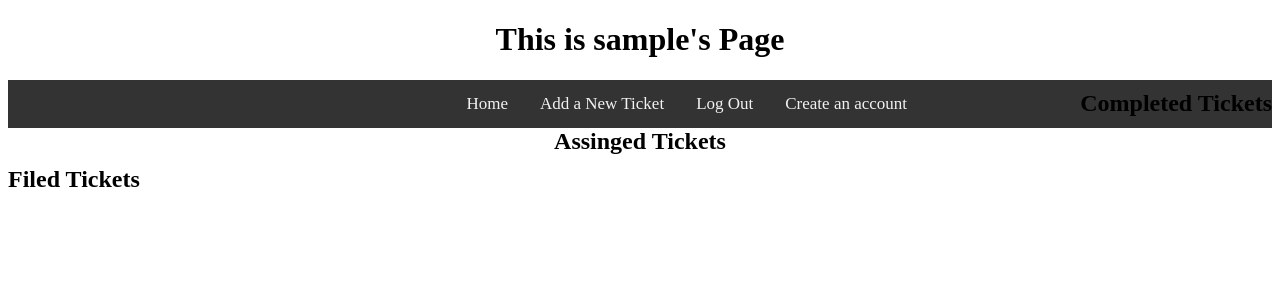
After one commit to Oejay94/django_bug_tracker, a Django app: page /userpage/1/ in a window 1280 px wide. The commit adds this page. Shown: the top 300 px of the page. Run offline with Django 3.2, Linux system fonts and the light colour scheme; the visitor is signed in with stand-in values (Sample User, id 1); data comes from the database, SQL or seed files in the repository; data that the repository does not hold is empty.

Commit message:
User is now able to add tickets. Updating tickets changes the status of the tickets depending whether a user is assigned or completed the ticket. Also added stlying to the pages as well.

```diff
--- a/bug_tracker/forms.py
+++ b/bug_tracker/forms.py
@@ -33,7 +33,6 @@ class UpdateTicket(forms.ModelForm):
     class Meta:
         model = TrackerTicket
         fields = [
-            'ticket_status',
             'assigned_user'
         ]
 
@@ -41,7 +40,6 @@ class CompletedTicket(forms.ModelForm):
     class Meta:
         model = TrackerTicket
         fields = [
-            'ticket_status',
             'completed_user'
         ]
 
@@ -49,5 +47,5 @@ class InvalidTicket(forms.ModelForm):
     class Meta:
         model = TrackerTicket
         fields = [
-            'ticket_status',
+            'ticket_status'
         ]
--- a/bug_tracker/settings.py
+++ b/bug_tracker/settings.py
@@ -27,8 +27,8 @@ DEBUG = True
 
 ALLOWED_HOSTS = ['*']
 
-LOGIN_URL = '/login/'
-LOGOUT_REDIRECT_URL = '/'
+LOGIN_URL = '/'
+LOGOUT_REDIRECT_URL = '/home/'
 
 
 # Application definition
--- /dev/null
+++ b/bug_tracker/static/generic_form/style.css
@@ -0,0 +1,6 @@
+form {
+    margin: auto;
+    width: 50%;
+    border: 3px solid black;
+    padding: 10px;
+  }
--- /dev/null
+++ b/bug_tracker/static/userPage/style.css
@@ -0,0 +1,61 @@
+#column1{
+    text-align: left;
+    list-style-position: inside;
+}
+
+#column1 li {
+    position: relative;
+    left: -25px;
+}
+
+
+#column2{
+    text-align: center;
+    margin-top: -85px;
+    list-style-position: inside;
+}
+
+#column2 li {
+    position: relative;
+    left: -35px;
+}
+
+#column3{
+    text-align: right;
+    margin-top: -85px;
+    list-style-position: inside;
+}
+
+#column3 li {
+    position: relative;
+    left: -55px;
+}
+
+.topnav {
+    background-color: #333;
+    overflow: hidden;
+  }
+
+  /* Style the links inside the navigation bar */
+  .topnav a {
+    float: left;
+    color: #f2f2f2;
+    text-align: center;
+    padding: 14px 16px;
+    text-decoration: none;
+    font-size: 17px;
+    position: relative;
+    left: 35%;
+  }
+
+  /* Change the color of links on hover */
+  .topnav a:hover {
+    background-color: #ddd;
+    color: black;
+  }
+
+  /* Add a color to the active/current link */
+  .topnav a.active {
+    background-color: #4CAF50;
+    color: white;
+  }
--- a/bug_tracker/templates/generic_form.html
+++ b/bug_tracker/templates/generic_form.html
@@ -4,10 +4,12 @@
     <head>
         <meta charset="UTF-8">
         <meta name="viewport" content="width=device-width, initial-scale=1.0">
-        <title>Document</title>
+        <title>Form Page</title>
     </head>
     {% load crispy_forms_tags %}
     <body>
+        {% load static %}
+        <link rel="stylesheet" type="text/css" href="{% static 'generic_form/style.css' %}" />
 
         <form action="" method="post">
             {% csrf_token %}
--- /dev/null
+++ b/bug_tracker/templates/userPage.html
@@ -0,0 +1,51 @@
+<!DOCTYPE html>
+<html lang="en">
+
+    <head>
+        <meta charset="UTF-8">
+        <meta name="viewport" content="widevice-wi initial-scale=1.0">
+        <title>{{users.username}}'s Page</title>
+    </head>
+
+    <body>
+        {% load static %}
+        <link rel="stylesheet" type="text/css" href="{% static 'userPage/style.css' %}" />
+        <header>
+            <h1 style="text-align: center;">This is {{users.username}}'s Page </h1>
+        </header>
+
+        <div class="topnav">
+            <a id="home" href="/home/">Home</a>
+            <a id="newticket" href="/newticket/">Add a New Ticket</a>
+            <a id="logout" href="/logout/">Log Out</a>
+            {% if user.is_staff %}<a id="signup" href="/signup/">Create an account</a>{% endif %}
+        </div>
+
+        <br>
+        <div id="column1">
+            <h2>Filed Tickets</h2>
+            <ul>
+                {% for file in files %}
+                <li>{{file.title}}</li>
+                {% endfor %}
+            </ul>
+        </div>
+        <div id="column2">
+            <h2>Assinged Tickets</h2>
+            <ul>
+                {% for assign in assigned %}
+                <li>{{assign.title}}</li>
+                {% endfor %}
+            </ul>
+        </div>
+        <div id="column3">
+            <h2>Completed Tickets</h2>
+            <ul>
+                {% for complete in completed %}
+                <li>{{complete.title}}</li>
+                {% endfor %}
+            </ul>
+        </div>
+    </body>
+
+</html>
--- a/bug_tracker/urls.py
+++ b/bug_tracker/urls.py
@@ -21,10 +21,15 @@ from bug_tracker import views
 
 urlpatterns = [
     path('admin/', admin.site.urls),
-    path('', views.home, name='home'),
+    path('home/', views.home, name='home'),
+    path('ticket_detail/<int:id>/', views.ticket_detail, name='ticketdetail'),
     path('signup/', views.signup, name='signup'),
-    path('login/', views.login_view, name='login'),
+    path('', views.login_view, name='login'),
     path('logout/', views.logout_view, name='logout'),
     path('newticket/', views.newticket, name='newticket'),
-    path('updateticket/', views.updateticket, name='updateticket')
+    path('updateticket/<int:id>/', views.updateticket, name='update_ticket'),
+    path('completedticket/<int:id>/',
+         views.completed_ticket, name='completed_ticket'),
+    path('invalidticket/<int:id>/', views.invalid_ticket, name='invalid_ticker'),
+    path('userpage/<int:id>/', views.userpage, name='userpage')
 ]
--- a/bug_tracker/views.py
+++ b/bug_tracker/views.py
@@ -12,6 +12,12 @@ from tracker_ticket.models import TrackerTicket
 def home(request):
     html = 'home.html'
     data = TrackerTicket.objects.all().order_by("-ticket_status")
+    return render(request, html, {'data': data})
+
+@login_required
+def ticket_detail(request, id):
+    html = 'ticket_detail.html'
+    data = TrackerTicket.objects.get(id=id)
     return render(request, html, {'data': data})
 
 
@@ -35,7 +41,7 @@ def login_view(request):
 
 def logout_view(request):
     logout(request)
-    return HttpResponseRedirect(request.GET.get('next', '/'))
+    return HttpResponseRedirect(request.GET.get('next', '/home/'))
 
 
 @staff_member_required
@@ -77,8 +83,9 @@ def newticket(request):
 
     return render(request, html, {'form': form})
 
+
 @login_required
-def updateticket(request):
+def updateticket(request, id):
     html = 'generic_form.html'
 
     if request.method == 'POST':
@@ -86,8 +93,8 @@ def updateticket(request):
 
         if form.is_valid():
             data = form.cleaned_data
-            TrackerTicket.objects.create(
-                ticket_status=data['ticket_status'],
+            TrackerTicket.objects.filter(id=id).update(
+                ticket_status='In Progress',
                 assigned_user=data['assigned_user']
             )
             return HttpResponseRedirect(reverse('home'))
@@ -95,3 +102,51 @@ def updateticket(request):
         form = UpdateTicket()
 
     return render(request, html, {'form': form})
+
+
+@login_required
+def completed_ticket(request, id):
+    html = 'generic_form.html'
+
+    if request.method == 'POST':
+        form = CompletedTicket(request.POST)
+
+        if form.is_valid():
+            data = form.cleaned_data
+            TrackerTicket.objects.filter(id=id).update(
+                ticket_status='Complete',
+                completed_user=data['completed_user']
+            )
+            return HttpResponseRedirect(reverse('home'))
+    else:
+        form = CompletedTicket()
+
+    return render(request, html, {'form': form})
+
+@login_required
+def invalid_ticket(request, id):
+    html = 'generic_form.html'
+
+    if request.method == 'POST':
+        form = InvalidTicket(request.POST)
+
+        if form.is_valid():
+            data = form.cleaned_data
+            TrackerTicket.objects.filter(id=id).update(
+                assigned_user='None',
+                completed_user='None'
+            )
+            return HttpResponseRedirect(reverse('home'))
+    else:
+        form = InvalidTicket()
+
+    return render(request, html, {'form': form})
+
+@login_required
+def userpage(request, id):
+    html = 'userPage.html'
+    user = CustomUser.objects.get(id=id)
+    filed = TrackerTicket.objects.filter(user_name=user)
+    assigned = TrackerTicket.objects.filter(assigned_user=user)
+    completed = TrackerTicket.objects.filter(completed_user=user)
+    return render(request, html, {'users': user, 'files': filed, 'assigned': assigned, 'completed': completed})
--- a/tracker_ticket/models.py
+++ b/tracker_ticket/models.py
@@ -26,4 +26,4 @@ class TrackerTicket(models.Model):
     completed_user = models.ForeignKey(
         CustomUser, related_name='ticket_completed_user', on_delete=models.CASCADE, null=True)
     ticket_status = models.CharField(
-        max_length=15, choices=TICKET_STATUS_CHOICES, default=New)
+        max_length=15, choices=TICKET_STATUS_CHOICES, default=New, null=True)
```
Also changed, not shown: bug_tracker/static/home/style.css (added, +36 -0 lines), bug_tracker/static/ticketDetail/style.css (added, +56 -0 lines), bug_tracker/templates/home.html (+20 -31 lines), bug_tracker/templates/ticket_detail.html (added, +48 -0 lines), tracker_ticket/migrations/0007_auto_20200214_1138.py (added).
